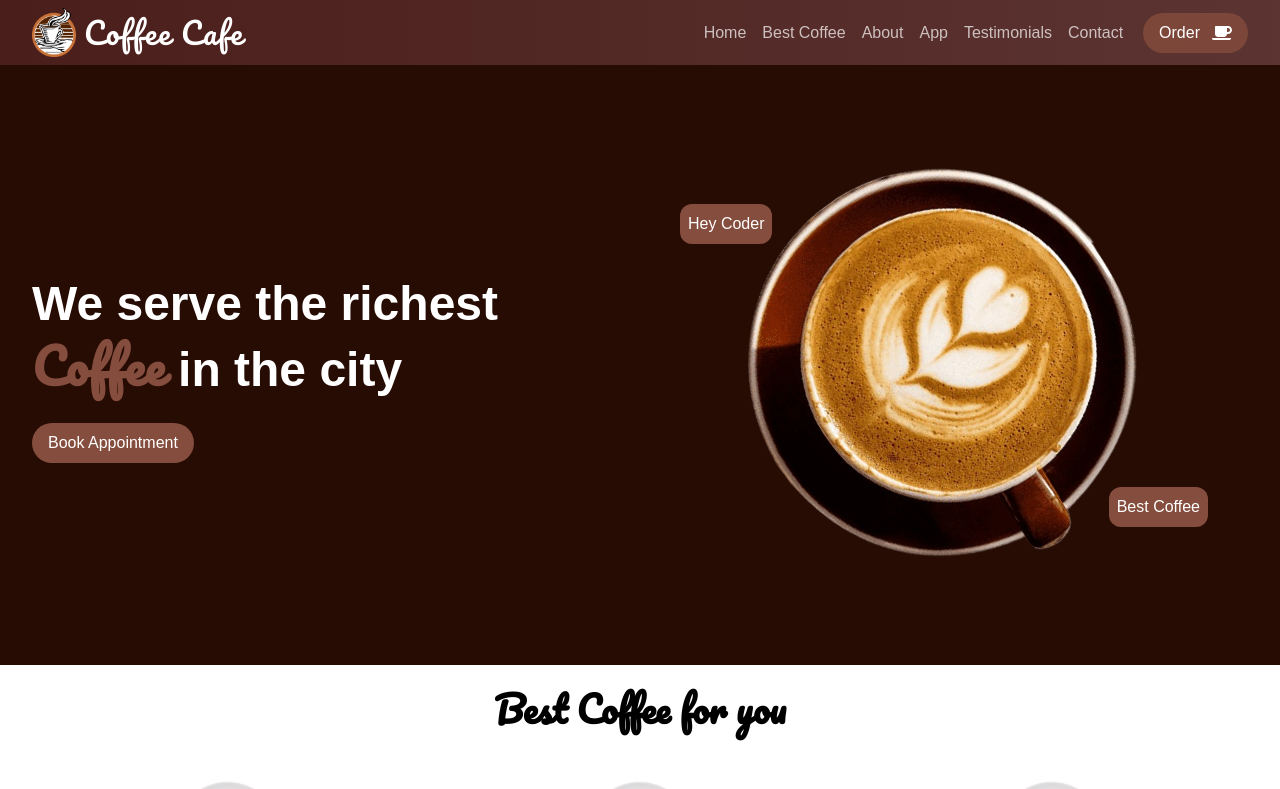
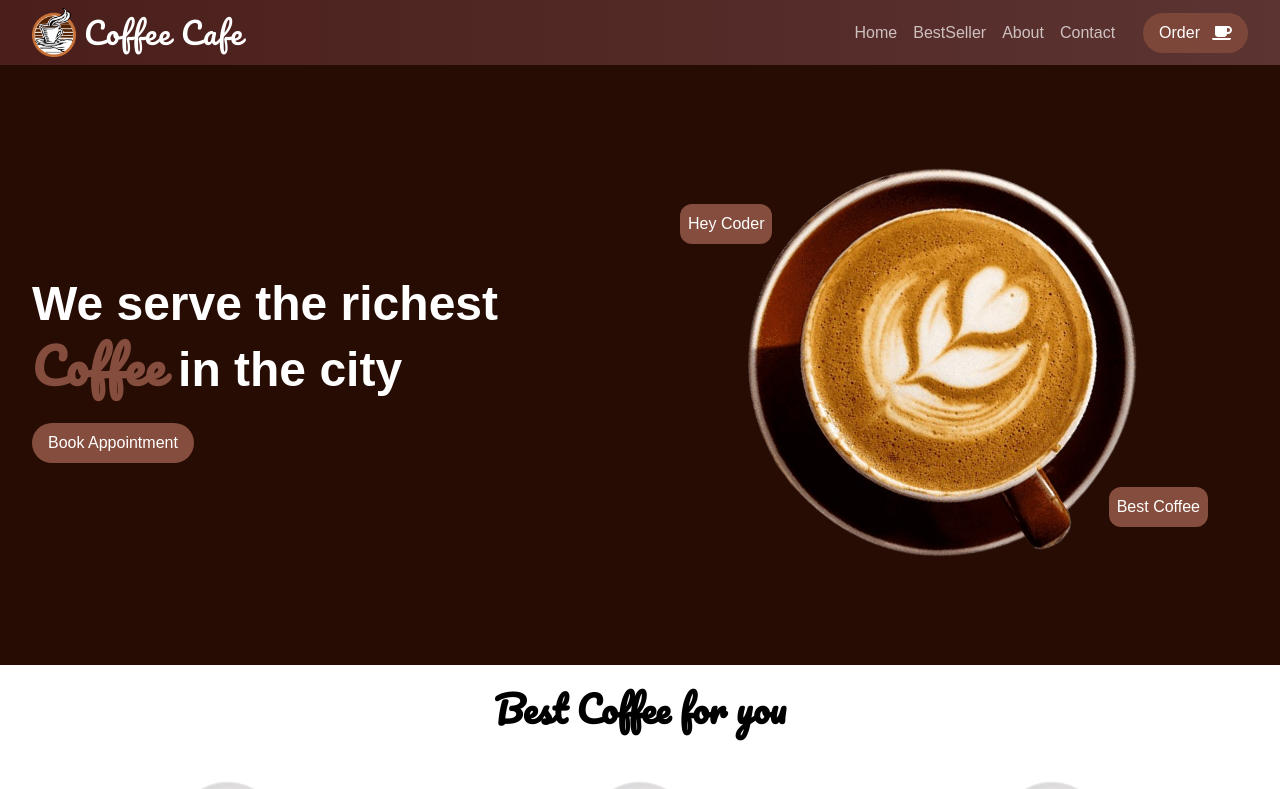
Before and after one commit to Adithyan005/Cafe-Coffee, a React (Vite) app in the folder frontend/: page /appointment in a window 1280 px wide. Shown: the top 789 px of the page. Built offline with nearby package versions, Linux system fonts and the light colour scheme.

Commit message:
next commit

```diff
--- a/frontend/index.html
+++ b/frontend/index.html
@@ -1,5 +1,5 @@
 <!doctype html>
-<html lang="en">
+<html lang="en" class="scroll-smooth">
   <head>
     <meta charset="UTF-8" />
     <link rel="icon" type="image/svg+xml" href="./src/assets/imgs/24.jpeg" />
--- a/frontend/src/App.jsx
+++ b/frontend/src/App.jsx
@@ -1,52 +1,42 @@
-import Aos from 'aos'
-import React from 'react'
-import { useEffect } from 'react'
+import Aos from "aos";
+import React from "react";
+import { useEffect } from "react";
 import "aos/dist/aos.css";
-import Navbar from './Components/Navbar/Navbar';
-import Home from './Components/Home/Home';
-import Service from './Components/Services/Service';
-import Banner from './Components/Banner/Banner';
-import Appstore from './Components/Appstore/Appstore';
-import Testimonial from './Components/Testimonial/Testimonial';
-import Footer from './Components/Footer/Footer';
-import {BrowserRouter,Routes,Route} from "react-router-dom";
+import Navbar from "./Components/Navbar/Navbar";
+import Home from "./Components/Home/Home";
+import Service from "./Components/Services/Service";
+import Banner from "./Components/Banner/Banner";
+import Appstore from "./Components/Appstore/Appstore";
+import Testimonial from "./Components/Testimonial/Testimonial";
+import Footer from "./Components/Footer/Footer";
+import {Routes, Route } from "react-router-dom";
+import Appointments from "./Components/Appointments/Appointments";
+
 const App = () => {
-    useEffect(()=>{
-        Aos.init({
-            offset:100,
-            duration:700,
-            easing:"ease-in",
-            delay:100,
-        })
-    })
+  useEffect(() => {
+    Aos.init({
+      offset: 100,
+      duration: 700,
+      easing: "ease-in",
+      delay: 100,
+    });
+  });
   return (
     <div>
 
-      {/* <BrowserRouter>
-      <header>
-        <Navbar/>
-      </header>
-      <main>
-        <Routes>
-          <Route path='/' element={<Home/>}/>
-          <Route path='/service' element={<Service/>}/>
-          <Route path='/banner' element={<Banner/>}/>
-          <Route path='/appstore' element={<Appstore/>}/>
-          <Route path='/testimonial' element={<Testimonial/>}/>
-          <Route path='/contact' element={<Footer/>}/>
-        </Routes>
-      </main>
+      <Navbar />
+      <Home />
+      <Service />
+      <Banner />
+      <Appstore />
+      <Testimonial />
+      <Footer />
+      <Routes>
+        <Route path="/appointment" element={<Appointments />} />
+      </Routes>
 
-      </BrowserRouter> */}
-        <Navbar/>
-        <Home/>
-        <Service/>
-        <Banner/>
-        <Appstore/>
-        <Testimonial/>
-        <Footer/>
-      </div>
-  )
-}
+    </div>
+  );
+};
 
-export default App
+export default App;
--- a/frontend/src/Components/Appointments/Appointments.jsx
+++ b/frontend/src/Components/Appointments/Appointments.jsx
@@ -3,9 +3,7 @@ import React from 'react'
 const Appointments = () => {
   return (
     <div>
-      <form action="">
-
-      </form>
+      <h1>haii</h1>
     </div>
   )
 }
--- a/frontend/src/Components/Banner/Banner.jsx
+++ b/frontend/src/Components/Banner/Banner.jsx
@@ -18,6 +18,7 @@ const Banner = () => {
 
   return (
     <>
+    <span id="banner"></span>
     <div style={backgroundstyle}>
       <div className="container min-h-[550px] flex justify-center items-center py-12 sm:py-0">
         <div className="grid grid-cols-1 sm:grid-cols-2 gap-6">
--- a/frontend/src/Components/Footer/Footer.jsx
+++ b/frontend/src/Components/Footer/Footer.jsx
@@ -25,6 +25,7 @@ const Footer = () => {
 
   return (
     <>
+    <span id="contact"></span>
     <div className="bg-primary flex justify-around items-center font-cursive text-white">
 
       <div className="">
--- a/frontend/src/Components/Home/Home.jsx
+++ b/frontend/src/Components/Home/Home.jsx
@@ -1,7 +1,12 @@
 import React from "react";
 import cof from "../../assets/imgs/5.png";
-import Appointments from "../Appointments/Appointments";
+import { useNavigate } from "react-router-dom";
 const Home = () => {
+  const navigate=useNavigate();
+
+  const handleclick=()=>{
+    navigate('/appointment')
+  }
   return (
     <div id="home">
     <div className="min-[h-550px] sm:min-h-[600px] bg-brandDark flex justify-center items-center text-white">
@@ -14,7 +19,7 @@ const Home = () => {
               city
             </h1>
             <div>
-              <button className="button bg-gradient-to-r from bg-primary to secondary rounded-full text-white px-4 py-2 hover:scale-105 duration-200" onClick={()=><Appointments/>}>
+              <button className="button bg-gradient-to-r from bg-primary to secondary rounded-full text-white px-4 py-2 hover:scale-105 duration-200" onClick={handleclick}>
                 Book Appointment
               </button>
             </div>
--- a/frontend/src/Components/Navbar/Navbar.jsx
+++ b/frontend/src/Components/Navbar/Navbar.jsx
@@ -16,15 +16,12 @@ const Navbar = () => {
                 Coffee Cafe
               </a>
             </div>
-            <div className="flex justify-between items-center gap-5">
+            <div className="flex justify-between items-center gap-7">
               <ul className="flex items-center gap-4">
-                <li><a href="/" className="text-white/70 hover:text-white duration-100">Home</a></li>
-                <li><a href="
-                service" className="text-white/70 hover:text-white duration-100">Best Coffee</a></li>
-                <li><a href="banner" className="text-white/70 hover:text-white duration-100">About</a></li>
-                <li><a href="appstore" className="text-white/70 hover:text-white duration-100">App</a></li>
-                <li><a href="testimonial" className="text-white/70 hover:text-white duration-100">Testimonials</a></li>
-                <li><a href="contact" className="text-white/70 hover:text-white duration-100">Contact</a></li>
+                <li><a href="#" className="text-white/70 hover:text-white duration-100">Home</a></li>
+                <li><a href="#services" className="text-white/70 hover:text-white duration-100">BestSeller</a></li>
+                <li><a href="#banner" className="text-white/70 hover:text-white duration-100">About</a></li>
+                <li><a href="#contact" className="text-white/70 hover:text-white duration-100">Contact</a></li>
                 </ul>
 
             <button className="rounded-full bg-primary/80 px-4 py-2 hover:scale-110 duration-200 flex items-center gap-3">Order <FaCoffee className="text-xl cursor-pointer"/></button>
--- a/frontend/src/main.jsx
+++ b/frontend/src/main.jsx
@@ -4,9 +4,12 @@ import App from './App.jsx'
 import './index.css'
 import "slick-carousel/slick/slick.css";
 import "slick-carousel/slick/slick-theme.css";
-
+import { BrowserRouter } from 'react-router-dom';
 createRoot(document.getElementById('root')).render(
   <StrictMode>
+    <BrowserRouter>
     <App />
+
+    </BrowserRouter>
   </StrictMode>,
 )
```
Also changed, not shown: 1 other file (tests, documents, lock files or other folders).
